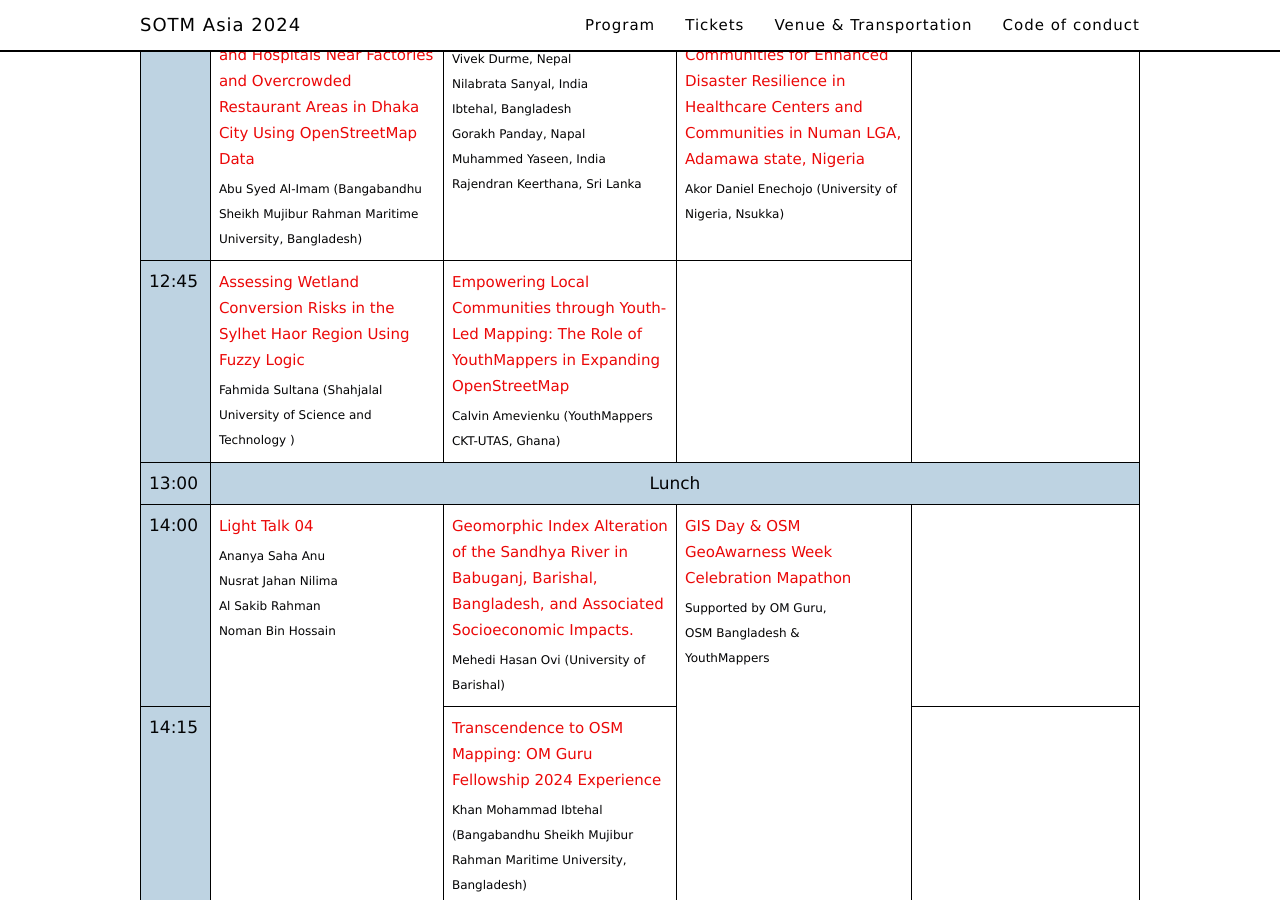
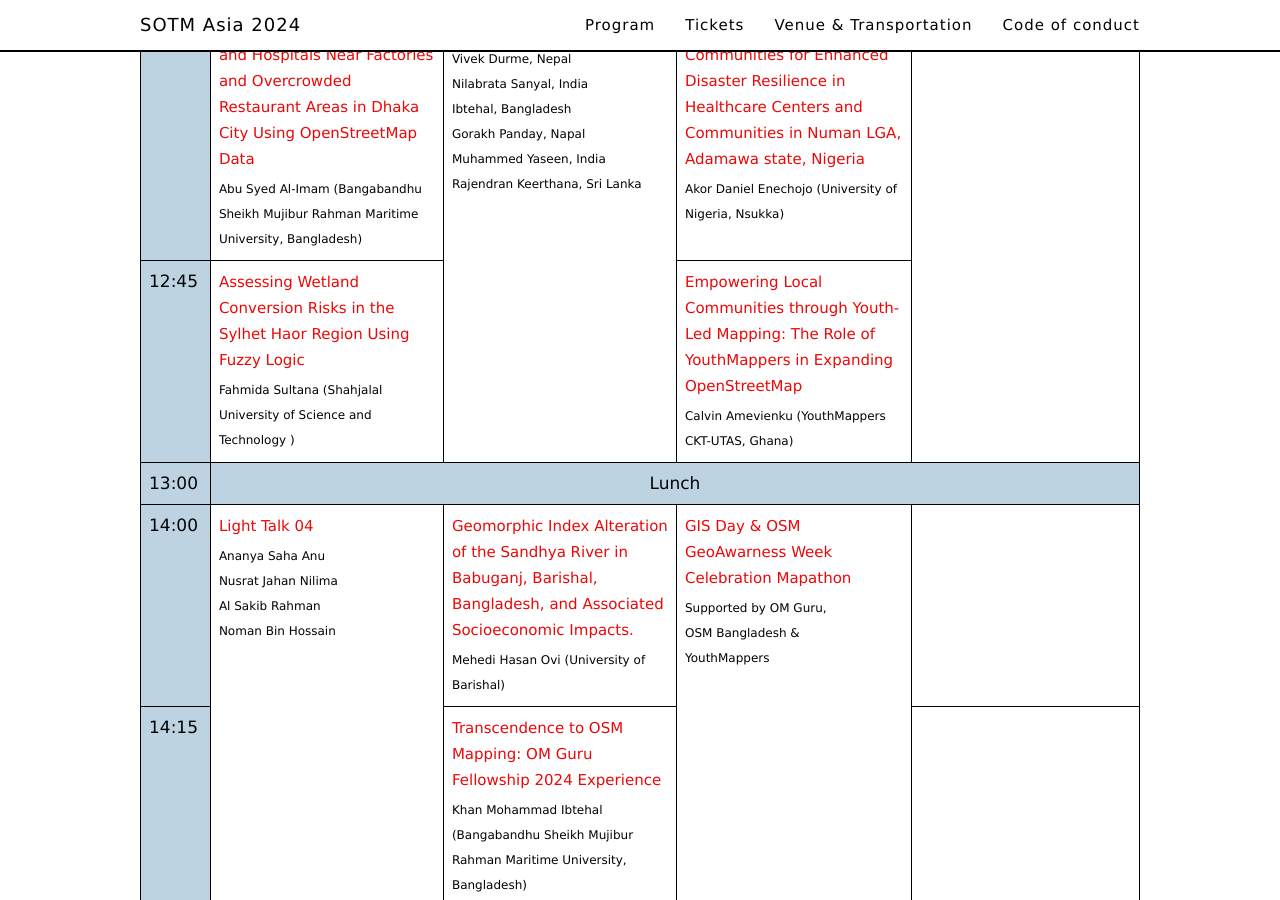
Before and after one commit to sotm-asia/sotm-asia-2024-website, a Jekyll site: the page built from program/index.html, in a window 1280 px wide and 900 px high, scrolled down 5698 px. Built offline with Jekyll 4.4.1, drawn with Linux system fonts in a browser that asks for light colours.

Commit message:
time update

```diff
--- a/program/index.html
+++ b/program/index.html
@@ -543,7 +543,7 @@ Next Day Instruction </td>
                                                                                                                                                                                   <br>
                                                                                                                                                                                   <span class="speaker">Abu Syed Al-Imam (Bangabandhu Sheikh Mujibur Rahman Maritime University, Bangladesh)</span> </td>
 
-                                                                                                                                                                                <td rowspan="1" id="T053">
+                                                                                                                                                                                <td rowspan="2" id="T053">
 <a href="">Scholars Talk</a>
 <br>
 <span class="speaker">Vivek Durme, Nepal</br>Nilabrata Sanyal, India </br>Ibtehal, Bangladesh </br>Gorakh Panday, Napal </br>Muhammed Yaseen, India </br>Rajendran Keerthana, Sri Lanka </span> </td>
```
